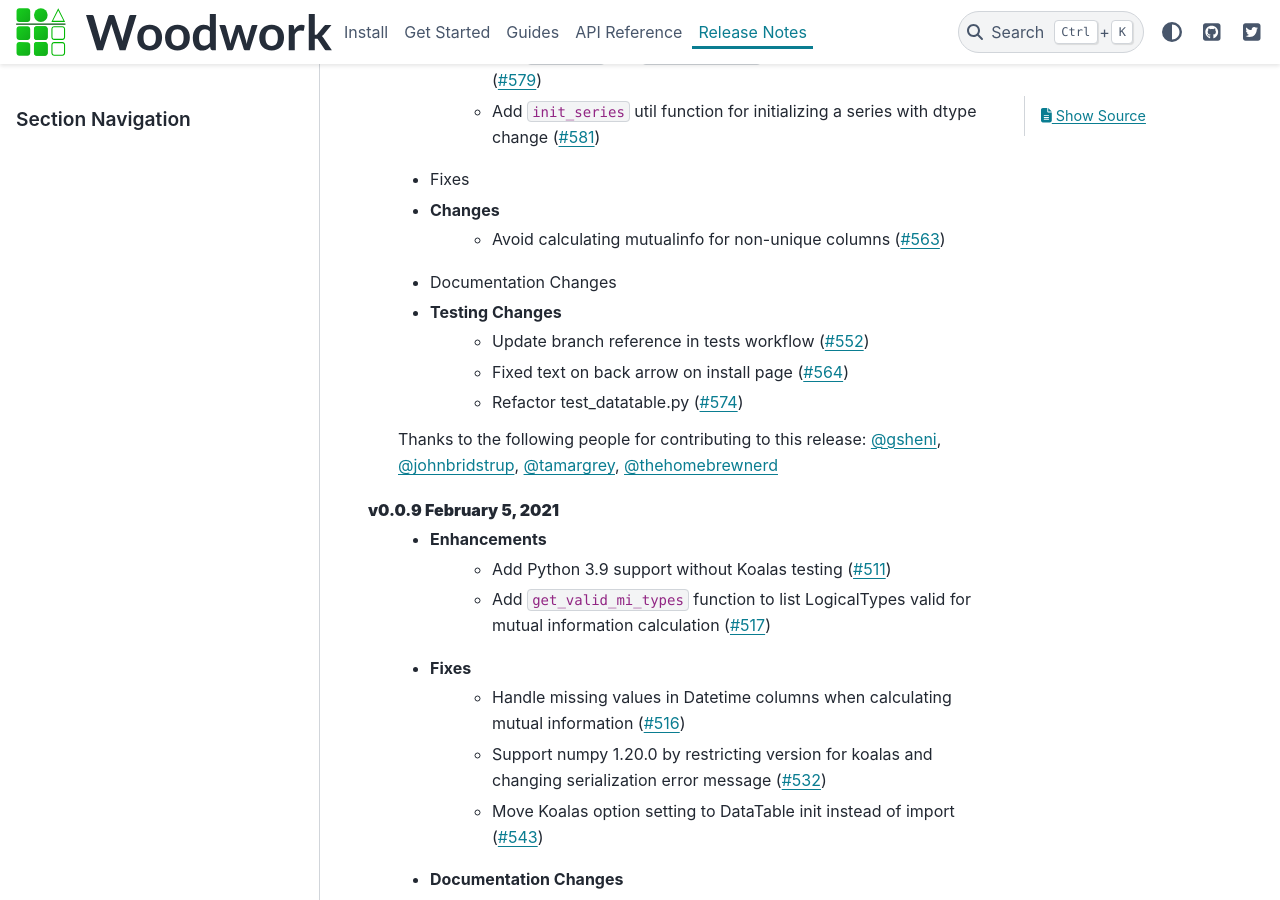
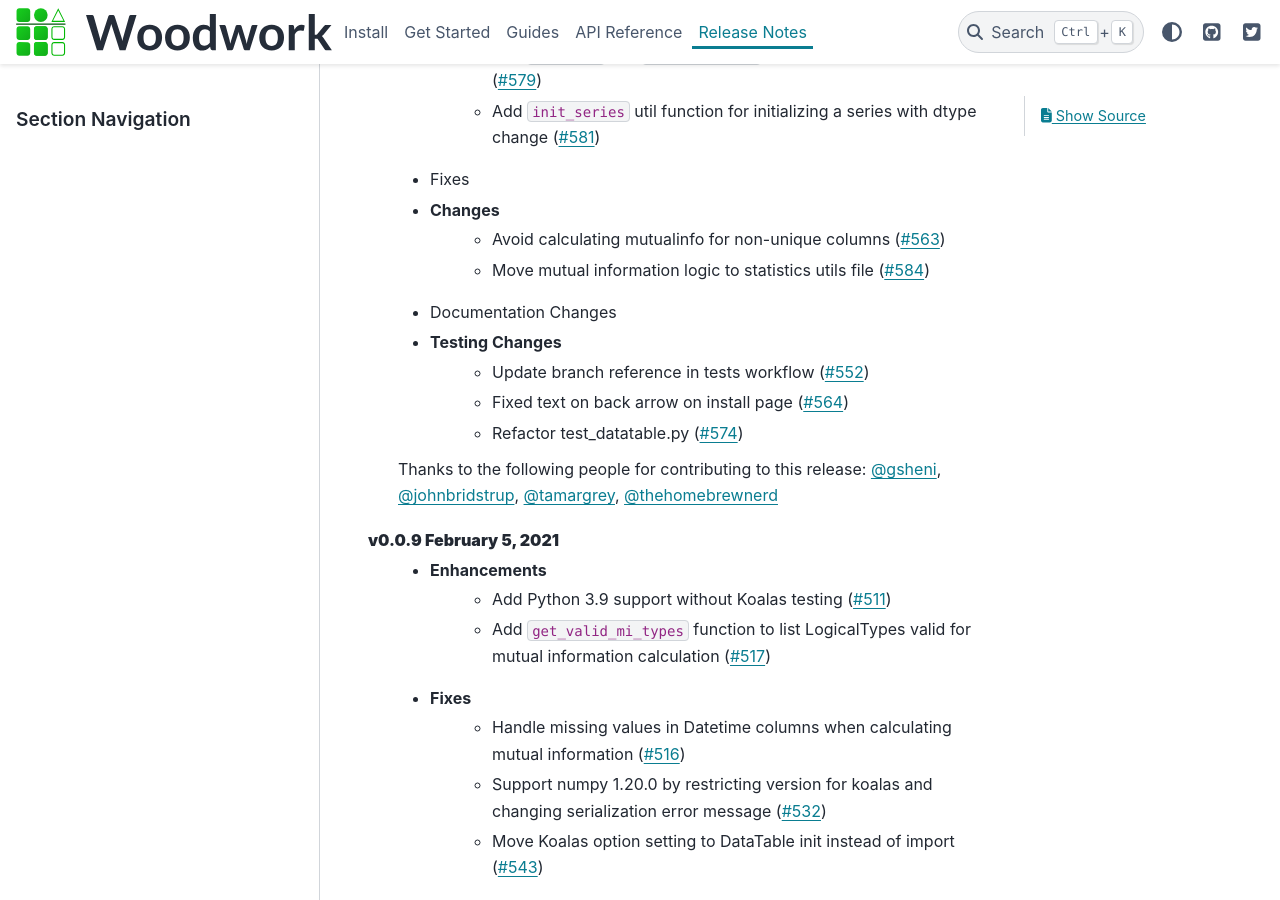
Before and after one commit to alteryx/woodwork, a Sphinx documentation site: the page built from docs/source/release_notes.rst, in a window 1280 px wide and 900 px high, scrolled down 724 px. Built offline with Sphinx 7.4.7 and the PyData theme 0.15.4, drawn with Linux system fonts in a browser that asks for light colours; comment, search, counter and statistics services are not loaded.

Commit message:
Add release note

```diff
--- a/docs/source/release_notes.rst
+++ b/docs/source/release_notes.rst
@@ -21,6 +21,7 @@ Release Notes
     * Fixes
     * Changes
         * Avoid calculating mutualinfo for non-unique columns (:pr:`563`)
+        * Move mutual information logic to statistics utils file (:pr:`584`)
     * Documentation Changes
     * Testing Changes
         * Update branch reference in tests workflow (:pr:`552`)
```
